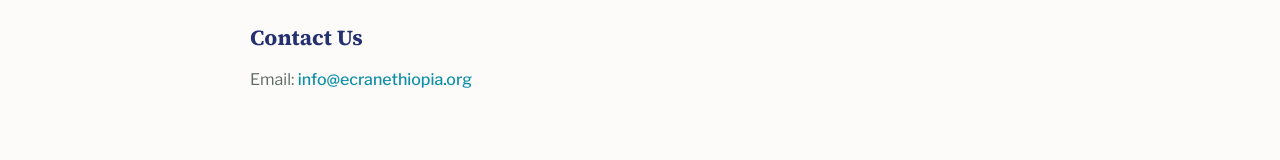
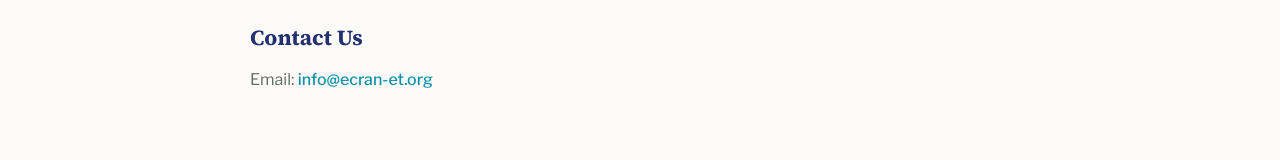
Before and after one commit to EyosiyasMekbib/ecran, a Nuxt app in the folder frontend/: page /privacy-policy in a window 1280 px wide. Shown: the part 1636-1796 px from the top of the page. Built offline with nearby package versions, Linux system fonts and the light colour scheme.

Commit message:
fix: correct contact email to info@ecran-et.org in privacy policy

```diff
--- a/frontend/app/pages/privacy-policy.vue
+++ b/frontend/app/pages/privacy-policy.vue
@@ -50,7 +50,7 @@
         <section class="legal-section legal-contact">
           <h2>Contact Us</h2>
           <p>
-            Email: <a href="mailto:info@ecranethiopia.org">info@ecranethiopia.org</a>
+            Email: <a href="mailto:info@ecran-et.org">info@ecran-et.org</a>
           </p>
         </section>
       </div>
```
